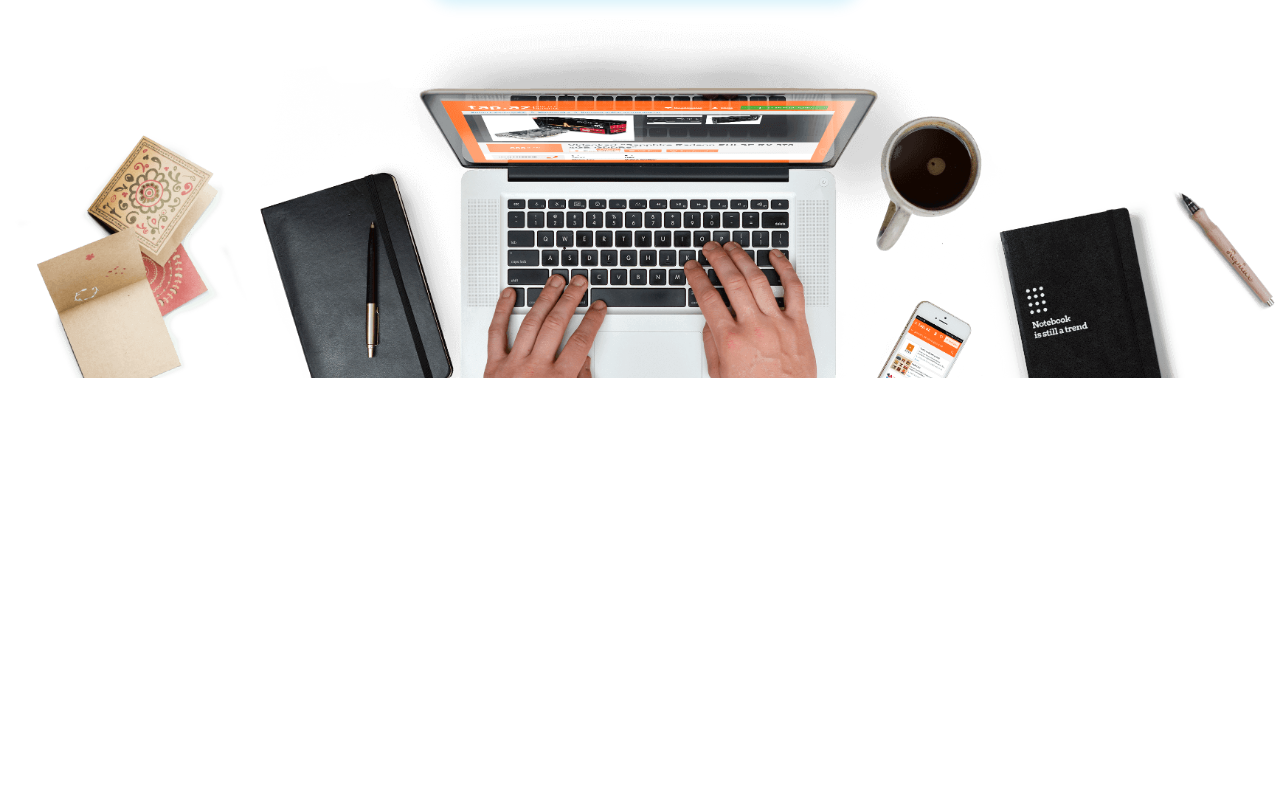
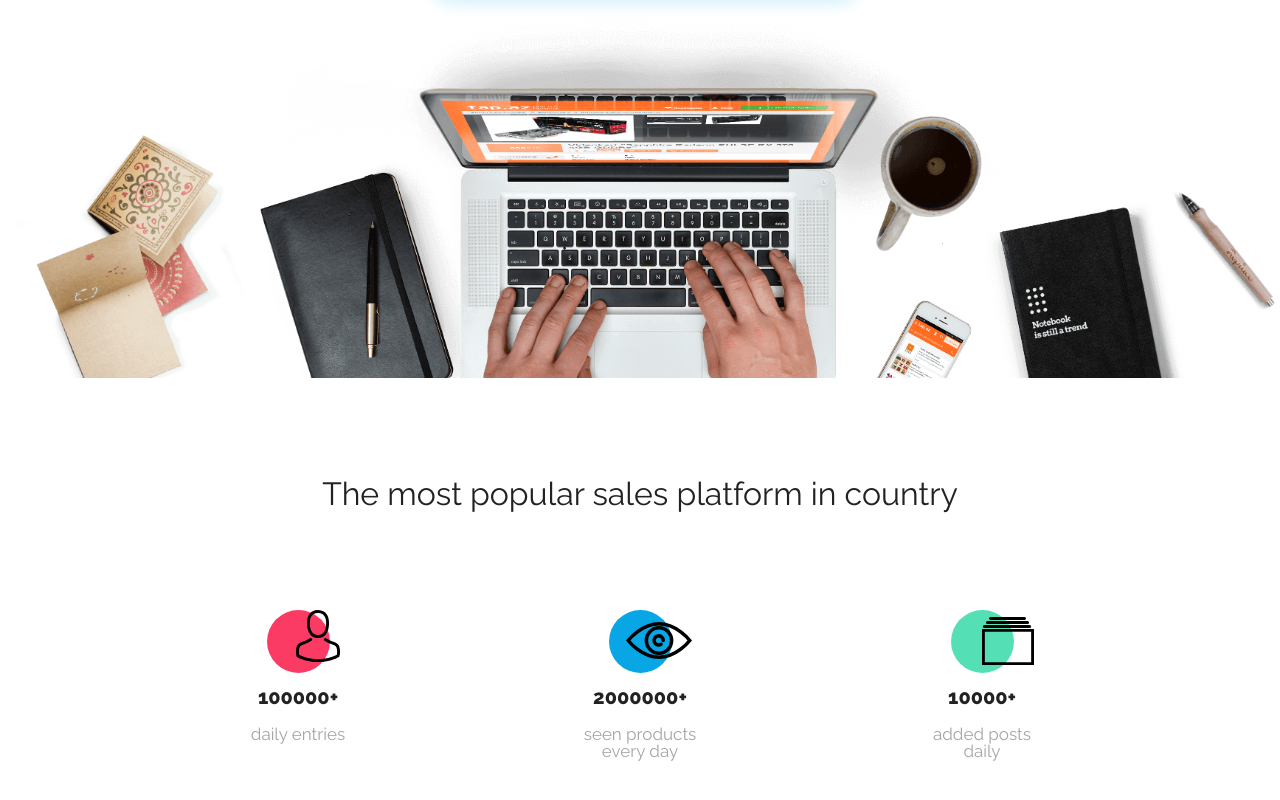
Before and after one commit to JuliuszG/Best-Shop, a plain HTML site: page index.html in a window 1280 px wide. Shown: the part 396-1196 px from the top of the page. Before the commit the page ends 800 px from the top, so only its background shows below. Drawn offline with nearby package versions, Linux system fonts and the light colour scheme.

Commit message:
3rd commit

```diff
--- a/css/styles.css
+++ b/css/styles.css
@@ -21,6 +21,9 @@
 a{
     text-decoration: none;
 }
+
+/* Sekcja 1 */
+
 header{
     background: var(--color-white);
     color: var(--color-black);
@@ -101,3 +104,70 @@ nav .nav-container{
     color: var(--color-white);
     box-shadow: 5px 10px 14px var(--color-primary-shadow);
 }
+
+/* Koniec Sekcji 1 */
+
+/* Sekcja 2 */
+
+
+.info h3{
+    font-family: var(--font-rw);
+    font-weight: 400;
+    font-size: 2rem;
+    text-align: center;
+    margin: 100px;
+}
+.info-box-container{
+    margin: 0 auto 120px;
+    width: 800px;
+    display: flex;
+    justify-content: space-between;
+}
+.info-box{
+    display: flex;
+    flex-direction: column;
+    width: 116px;
+    align-items: center;
+}
+.circle{
+    width: 63px;
+    height: 63px;
+    border-radius: 50%;
+    position: relative;
+}
+.info-box:nth-child(1) .circle{
+    background: var(--color-redish);
+}
+.info-box:nth-child(2) .circle{
+    background: var(--color-primary);
+}
+.info-box:nth-child(3) .circle{
+    background: var(--color-green);
+}
+.circle img{
+    position: absolute;
+}
+.info-box:nth-child(1) .circle img{
+    right: -10px;
+}
+.info-box:nth-child(2) .circle img{
+    bottom: calc(50% - 17.5px);
+    right: -20px;
+}
+.info-box:nth-child(3) .circle img{
+    bottom: calc(50% - 24px);
+    right: -20px;
+}
+.info-box strong{
+    margin: 14px 0 19px;
+    font-family: var(--font-rw);
+    font-weight: 800;
+    font-size: 20px;
+}
+.info-box p{
+    font-family: var(--font-rw);
+    font-weight: 400;
+    font-size: 17px;
+    color: var(--color-grey);
+    text-align: center;
+}
--- a/index.html
+++ b/index.html
@@ -40,5 +40,35 @@
     <!-- Koniec Sekcji 1 -->
 
 
+       <!-- Sekcja 2 -->
+       <section class="info">
+        <h3>The most popular sales platform in country</h3>
+        <div class="info-box-container">
+            <div class="info-box">
+                <span class="circle">
+                    <img src="./assets/Person.svg" alt="">
+                </span>
+                <strong>100000+</strong>
+                <p>daily entries</p>
+            </div>
+
+            <div class="info-box">
+                <span class="circle">
+                    <img src="./assets/Eye.svg" alt="">
+                </span>
+                <strong>2000000+</strong>
+                <p>seen products every day</p>
+            </div>
+
+            <div class="info-box">
+                <span class="circle">
+                    <img src="./assets/Catalog.svg" alt="">
+                </span>
+                <strong>10000+</strong>
+                <p>added posts daily</p>
+            </div>
+        </div>
+    </section>
+
 </body>
 </html>
```
